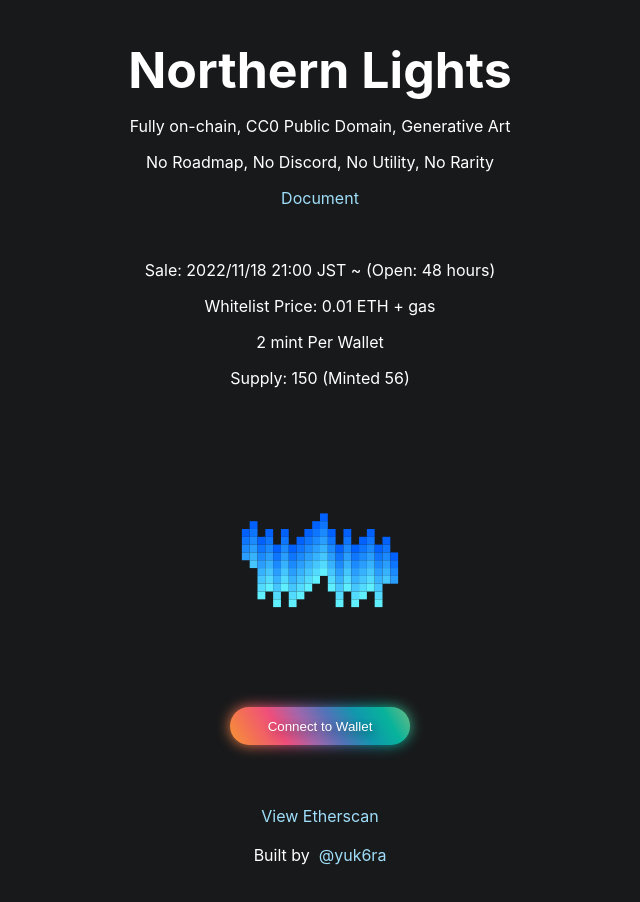
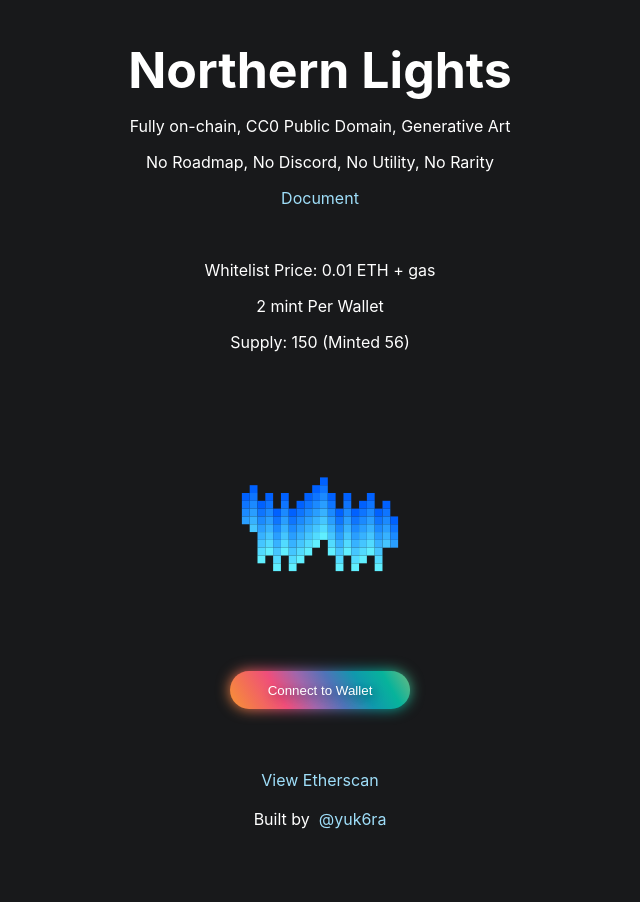
Before and after one commit to yuk6ra/aurora-minting, a React (Create React App) app: page / in a window 1280 px wide. Shown: the top 902 px of the page, without its empty margins (320-960 px from the left). Built offline with nearby package versions, Linux system fonts and the light colour scheme.

Commit message:
Update docs

```diff
--- a/src/App.js
+++ b/src/App.js
@@ -166,7 +166,7 @@ const App = () => {
             <p> No Roadmap, No Discord, No Utility, No Rarity</p>
             <p> <a href="https://yuk6ra.com/northern-lights-project/">Document</a></p>
             <br/>
-            <p> Sale: 2022/11/18 21:00 JST ~ (Open: 48 hours)</p>
+            {/* <p> Sale: 2022/11/18 21:00 JST ~ (Open: 48 hours)</p> */}
             <p> Whitelist Price: 0.01 ETH + gas</p>
             <p> 2 mint Per Wallet</p>
             <p> Supply: 150 (Minted 56)</p>
```
